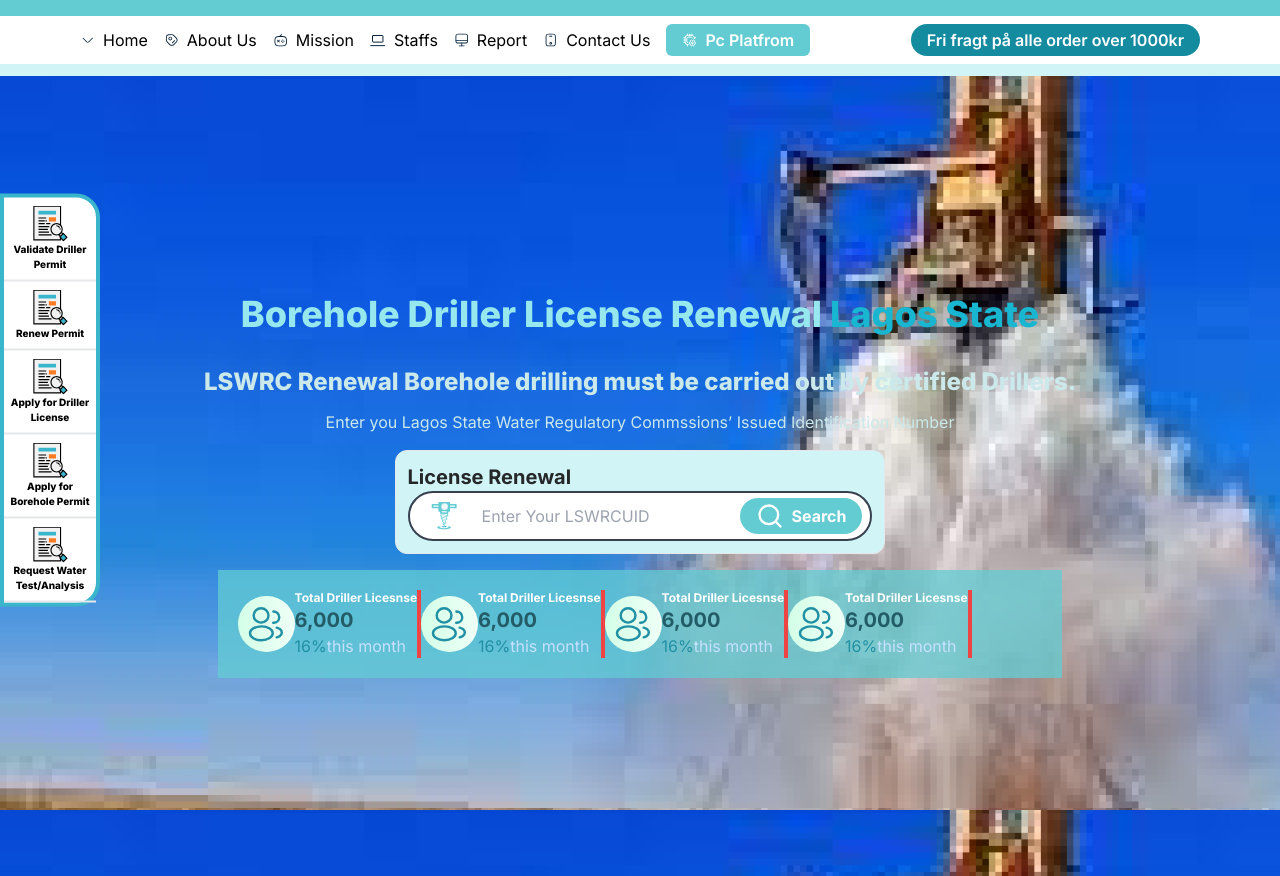
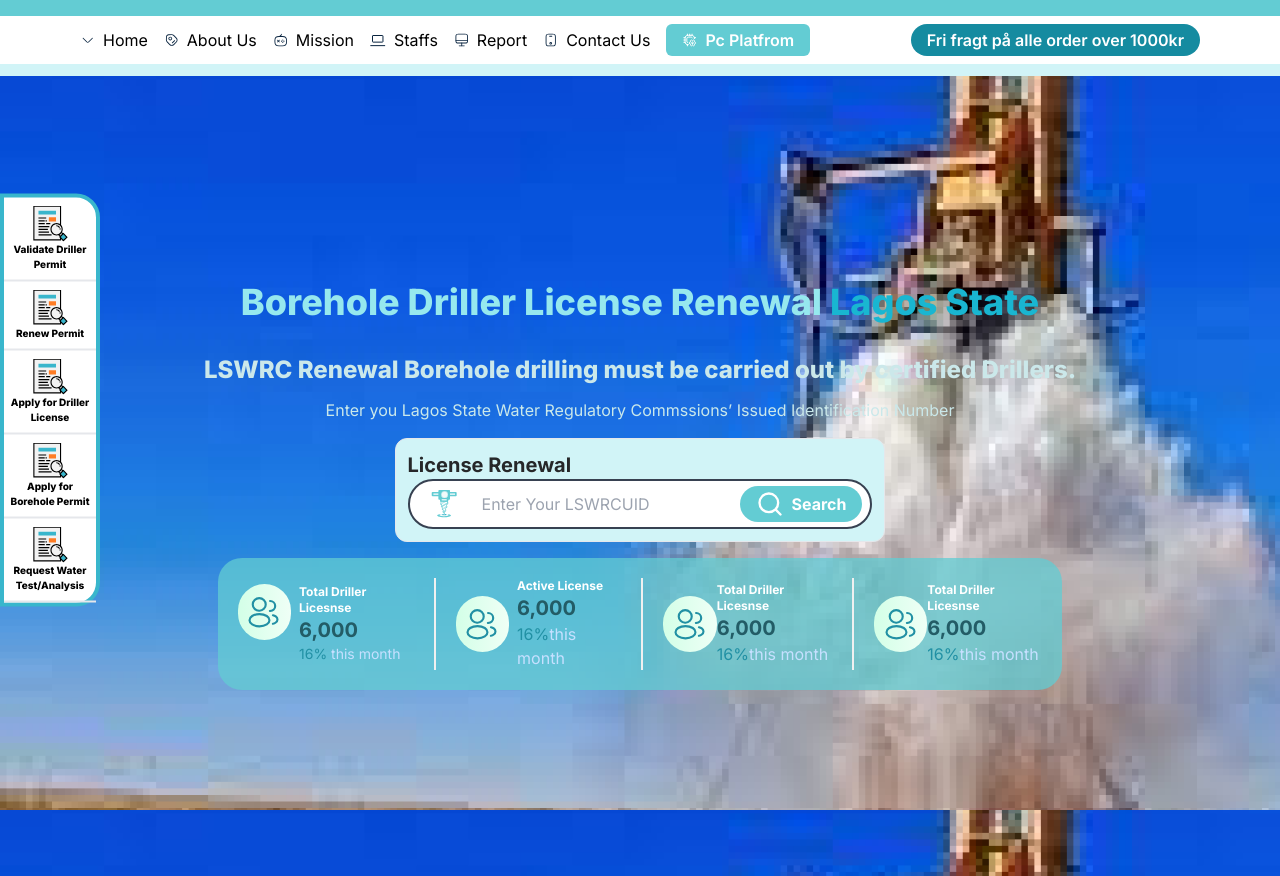
Before and after one commit to hatekisam/hydronet, an Angular app: page /renew in a window 1280 px wide. Built offline with nearby package versions, Linux system fonts and the light colour scheme.

Commit message:
fix on renew page

```diff
--- a/src/app/pages/renew/renew.component.ts
+++ b/src/app/pages/renew/renew.component.ts
@@ -39,12 +39,42 @@
           </button>
         </div>
       </div>
-      <div class="w-[80%] bg-[rgba(98,204,211,0.75)] p-5 flex items-center">
+      <div class="w-[80%] bg-[rgba(98,204,211,0.75)] p-5 flex items-center rounded-3xl gap-5">
+        <div class="flex  gap-2">
+          <div
+            class="p-2 rounded-full bg-gradient-to-r from-[#D3FFE7] to-[#EFFFF6] w-14 h-14 flex items-center justify-center"
+          >
+            <img src="../../../assets/people.svg" alt="" class="w-9 h-9" />
+          </div>
+          <div>
+            <p class="text-white text-xs font-bold">Total Driller Licesnse</p>
+            <p class="text-[#235C66] text-xl font-bold">6,000</p>
+            <p class="text-[#C6E0FF] text-sm">
+              <span class="text-[#2190A4]">16%</span> this month
+            </p>
+          </div>
+        </div>
+        <div class="h-full w-0.5 bg-[#F0F0F0]"></div>
+        <div class="flex items-center gap-2">
+          <div
+            class="p-2 rounded-full bg-gradient-to-r from-[#D3FFE7] to-[#EFFFF6] w-14 h-14 flex items-center justify-center"
+          >
+            <img src="../../../assets/people.svg" alt=""  class="w-9 h-9" />
+          </div>
+          <div>
+            <p class="text-white text-xs font-bold">Active License</p>
+            <p class="text-[#235C66] text-xl font-bold">6,000</p>
+            <p class="text-[#C6E0FF]">
+              <span class="text-[#2190A4]">16%</span>this month
+            </p>
+          </div>
+        </div>
+        <div class="h-full w-0.5 bg-[#F0F0F0]"></div>
         <div class="flex items-center">
           <div
-            class="p-2 rounded-full bg-gradient-to-r from-[#D3FFE7] to-[#EFFFF6]"
+            class="p-2 rounded-full bg-gradient-to-r from-[#D3FFE7] to-[#EFFFF6] w-14 h-14 flex items-center justify-center"
           >
-            <img src="../../../assets/people.svg" alt="" />
+            <img src="../../../assets/people.svg" alt=""  class="w-9 h-9" />
           </div>
           <div>
             <p class="text-white text-xs font-bold">Total Driller Licesnse</p>
@@ -54,12 +84,12 @@
             </p>
           </div>
         </div>
-        <div class="h-full w-1 bg-red-500"></div>
+        <div class="h-full w-0.5 bg-[#F0F0F0]"></div>
         <div class="flex items-center">
           <div
-            class="p-2 rounded-full bg-gradient-to-r from-[#D3FFE7] to-[#EFFFF6]"
+            class="p-2 rounded-full bg-gradient-to-r from-[#D3FFE7] to-[#EFFFF6] w-14 h-14 flex items-center justify-center"
           >
-            <img src="../../../assets/people.svg" alt="" />
+            <img src="../../../assets/people.svg" alt=""  class="w-9 h-9" />
           </div>
           <div>
             <p class="text-white text-xs font-bold">Total Driller Licesnse</p>
@@ -69,37 +99,6 @@
             </p>
           </div>
         </div>
-        <div class="h-full w-1 bg-red-500"></div>
-        <div class="flex items-center">
-          <div
-            class="p-2 rounded-full bg-gradient-to-r from-[#D3FFE7] to-[#EFFFF6]"
-          >
-            <img src="../../../assets/people.svg" alt="" />
-          </div>
-          <div>
-            <p class="text-white text-xs font-bold">Total Driller Licesnse</p>
-            <p class="text-[#235C66] text-xl font-bold">6,000</p>
-            <p class="text-[#C6E0FF]">
-              <span class="text-[#2190A4]">16%</span>this month
-            </p>
-          </div>
-        </div>
-        <div class="h-full w-1 bg-red-500"></div>
-        <div class="flex items-center">
-          <div
-            class="p-2 rounded-full bg-gradient-to-r from-[#D3FFE7] to-[#EFFFF6]"
-          >
-            <img src="../../../assets/people.svg" alt="" />
-          </div>
-          <div>
-            <p class="text-white text-xs font-bold">Total Driller Licesnse</p>
-            <p class="text-[#235C66] text-xl font-bold">6,000</p>
-            <p class="text-[#C6E0FF]">
-              <span class="text-[#2190A4]">16%</span>this month
-            </p>
-          </div>
-        </div>
-        <div class="h-full w-1 bg-red-500"></div>
       </div>
     </div>
   `,
```
